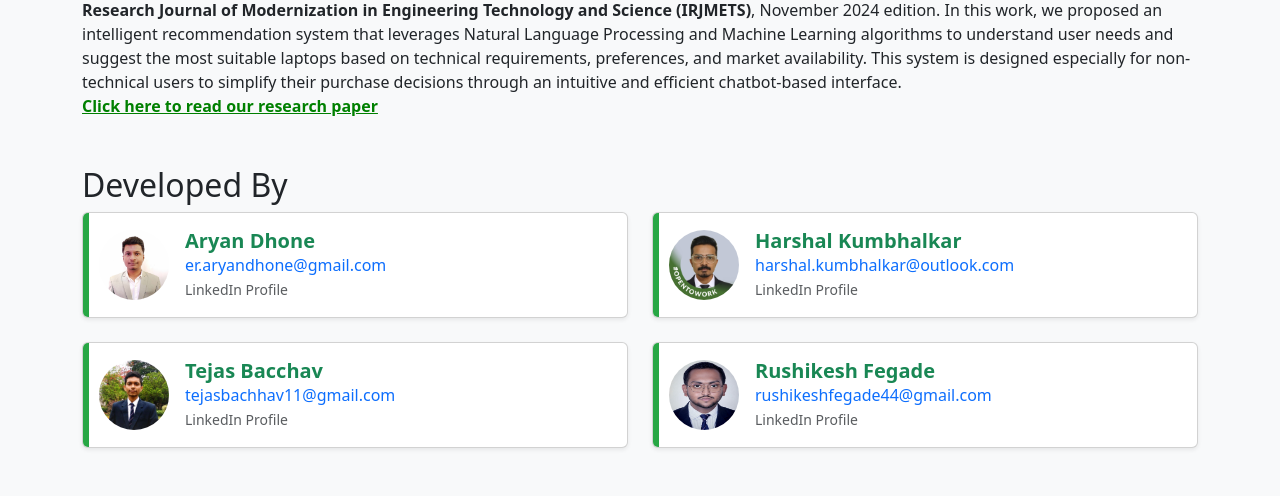
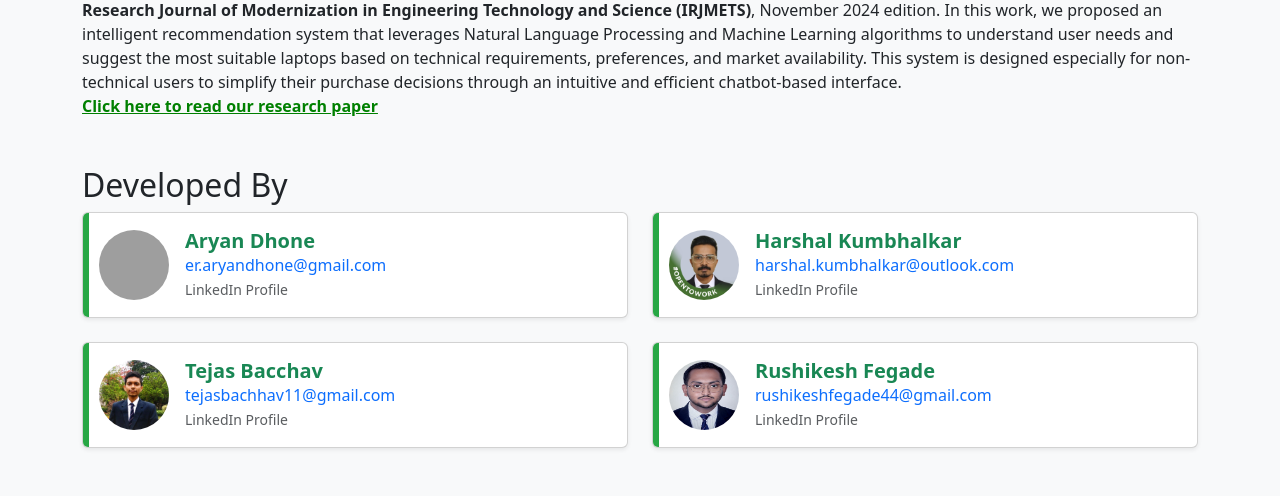
Before and after one commit to aryandhone555/GadgetGuru0.2, a Django app: page /about/ in a window 1280 px wide. Shown: the part 353-849 px from the top of the page. Run offline with Django 5.2, Linux system fonts and the light colour scheme; grey boxes are pictures that could not be loaded.

Commit message:
tomcrusie

```diff
--- a/templates/about.html
+++ b/templates/about.html
@@ -135,7 +135,7 @@
                 <a href="https://linkedin.com/in/aryandhone555" target="_blank" class="dev-card-link">
                     <div class="card card-hover h-100 shadow-sm p-3">
                         <div class="d-flex align-items-center">
-                            <img src="{% static 'images/person1.jpg' %}" alt="Aryan Dhone" class="rounded-circle me-3" width="70" height="70">
+                            <img src="https://m.media-amazon.com/images/M/MV5BMmU1YWU1NmMtMjAyMi00MjFiLWFmZmUtOTc1ZjI5ODkxYmQyXkEyXkFqcGc@._V1_FMjpg_UX1000_.jpg" alt="Aryan Dhone" class="rounded-circle me-3" width="70" height="70">
                             <div>
                                 <h5 class="mb-0 text-success fw-bold">Aryan Dhone</h5>
                                 <a href="mailto:er.aryandhone@gmail.com" class="text-decoration-none">er.aryandhone@gmail.com</a><br>
```
